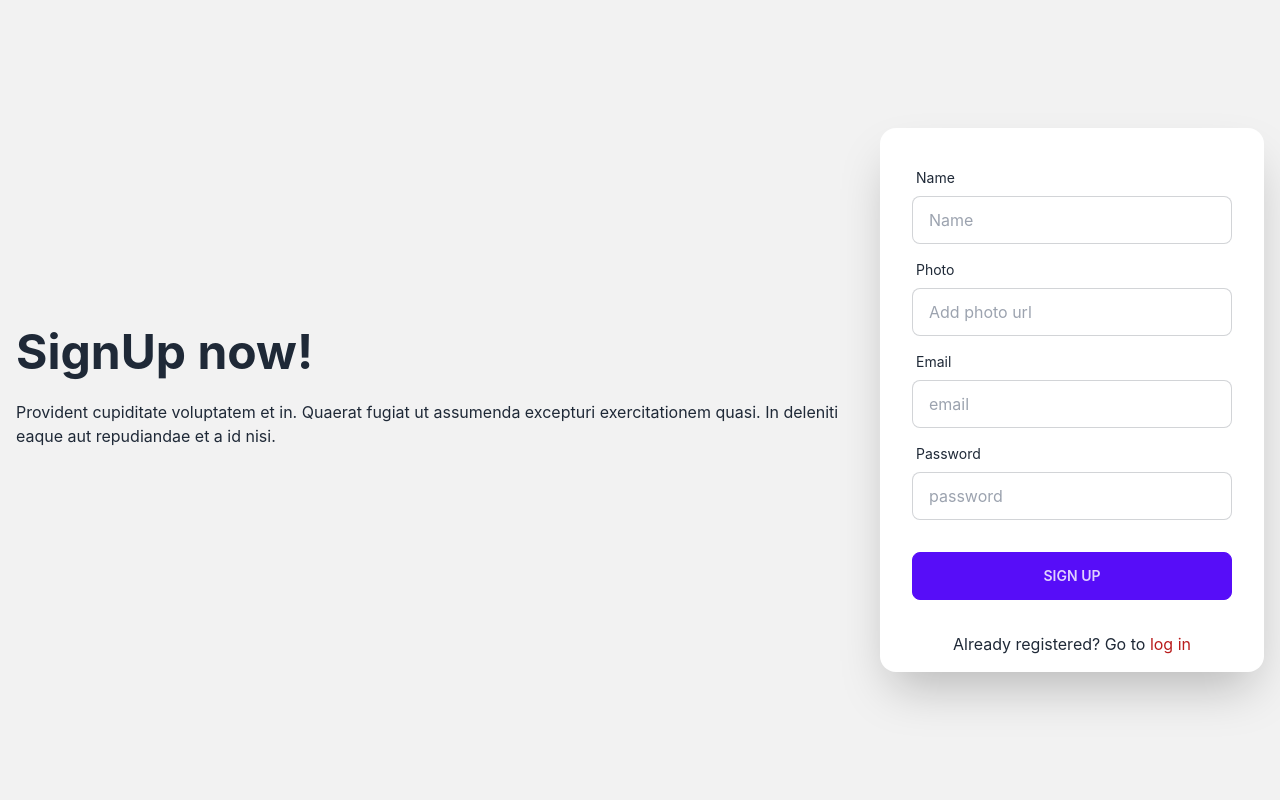
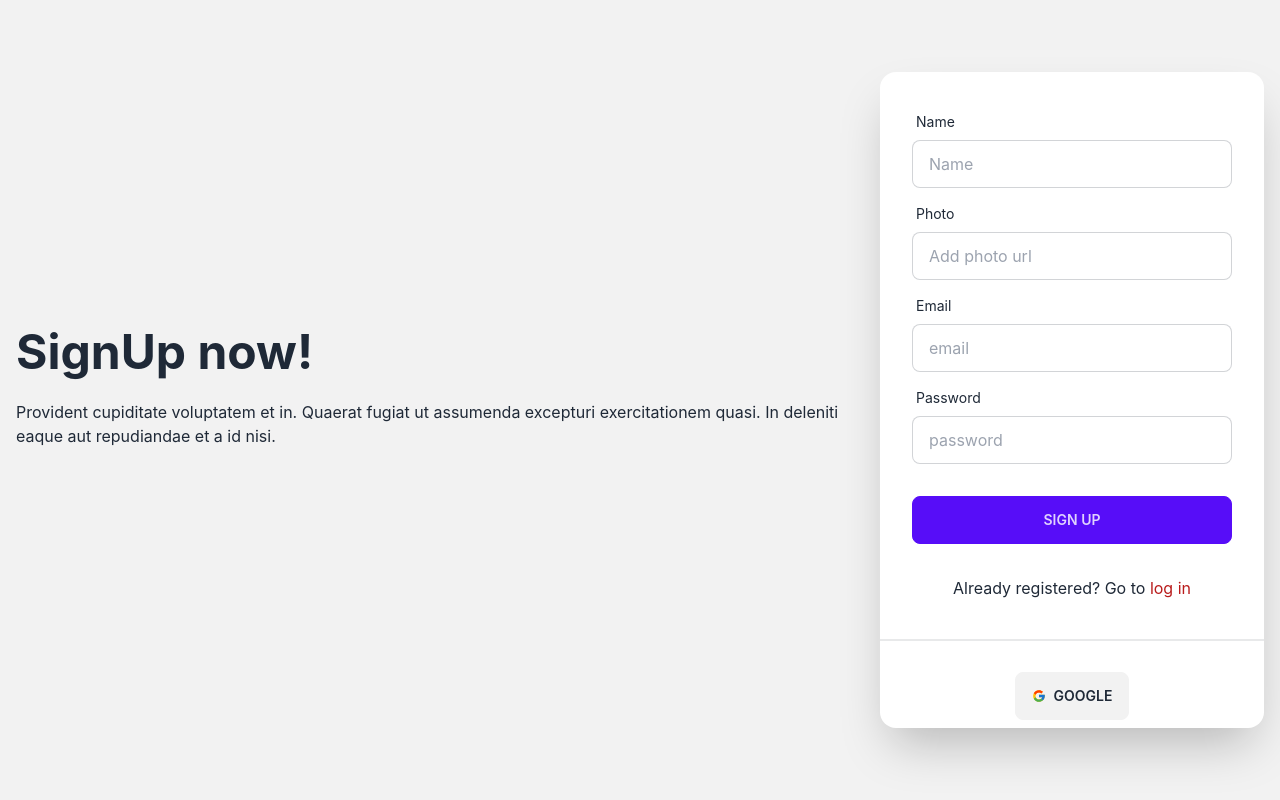
Before and after one commit to iamapusaha/restaurant-management-client, a React (Vite) app: page /signup in a window 1280 px wide. Built offline with nearby package versions, Linux system fonts and the light colour scheme; no server answers.

Commit message:
signup with google

```diff
--- a/src/Pages/SignUp/SignUp.jsx
+++ b/src/Pages/SignUp/SignUp.jsx
@@ -4,6 +4,7 @@ import { Link, useNavigate } from "react-router-dom";
 import { AuthContext } from "../../Provider/AuthProvider";
 import Swal from "sweetalert2";
 import useAxiousPublic from "../../hooks/useAxiousPublic";
+import SocialLogin from "../../components/SocialLogin/SocialLogin";
 
 const SignUp = () => {
     const axiosPublic = useAxiousPublic();
@@ -105,7 +106,10 @@ const SignUp = () => {
                         </div>
                     </form>
                     <p className="text-center mb-4">Already registered? Go to <Link className="text-red-700 text-bold" to='/login'>log in</Link></p>
+                    <div className="divider"></div>
+                    <SocialLogin></SocialLogin>
                 </div>
+
             </div>
         </div>
     );
```
